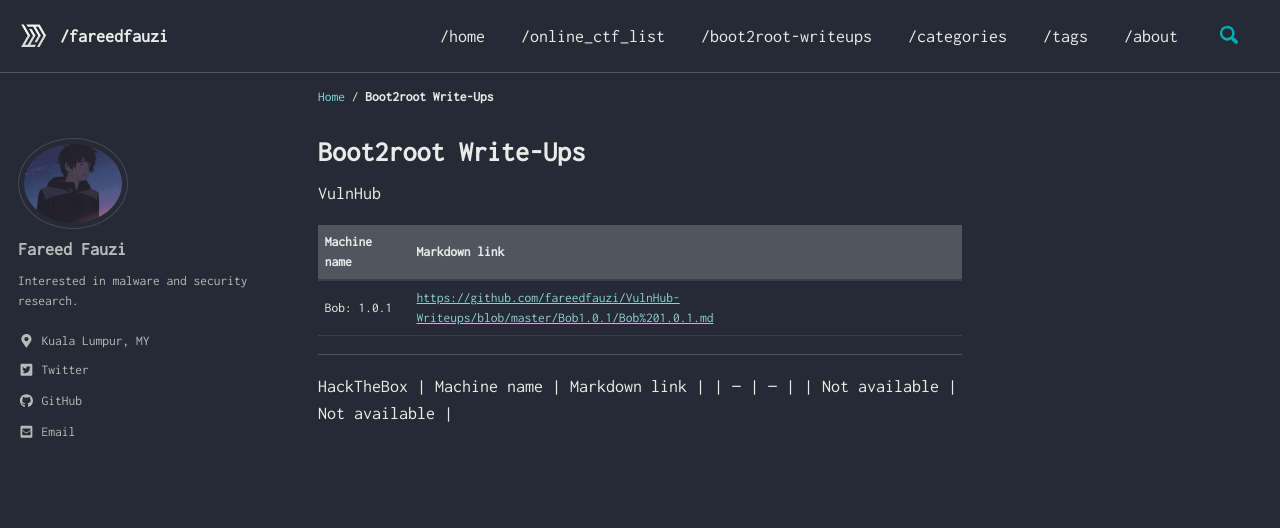
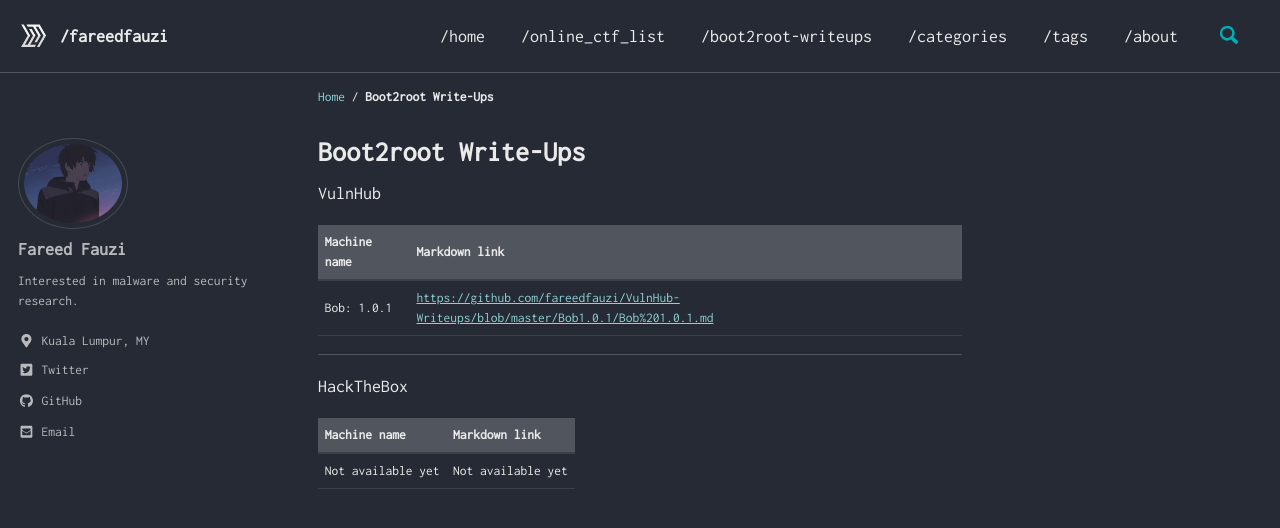
Before and after one commit to spiritedwolf/fareedfauzi.github.io, a Jekyll site: the page built from _pages/boot2root-writeups.md, in a window 1280 px wide and 900 px high. Shown: the top 528 px of the window. Built offline with Jekyll 4.4.1, drawn with Linux system fonts in a browser that asks for light colours; cached includes are drawn as plain includes.

Commit message:
Update boot2root-writeups.md

```diff
--- a/_pages/boot2root-writeups.md
+++ b/_pages/boot2root-writeups.md
@@ -14,6 +14,7 @@ VulnHub
 ---
 
 HackTheBox
+
 | Machine name | Markdown link |
 | --- | --- |
-| Not available | Not available |
+| Not available yet | Not available yet |
```
